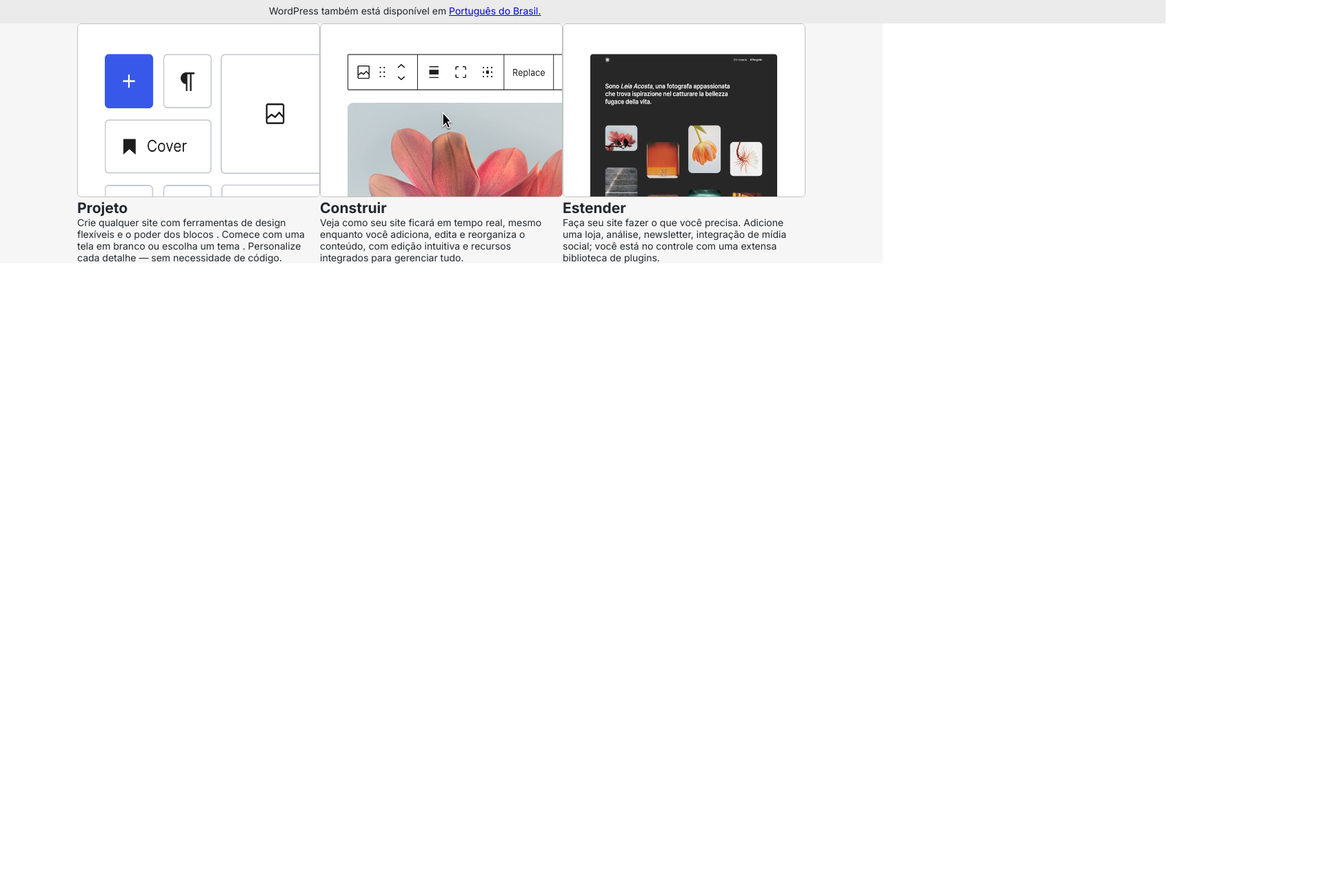
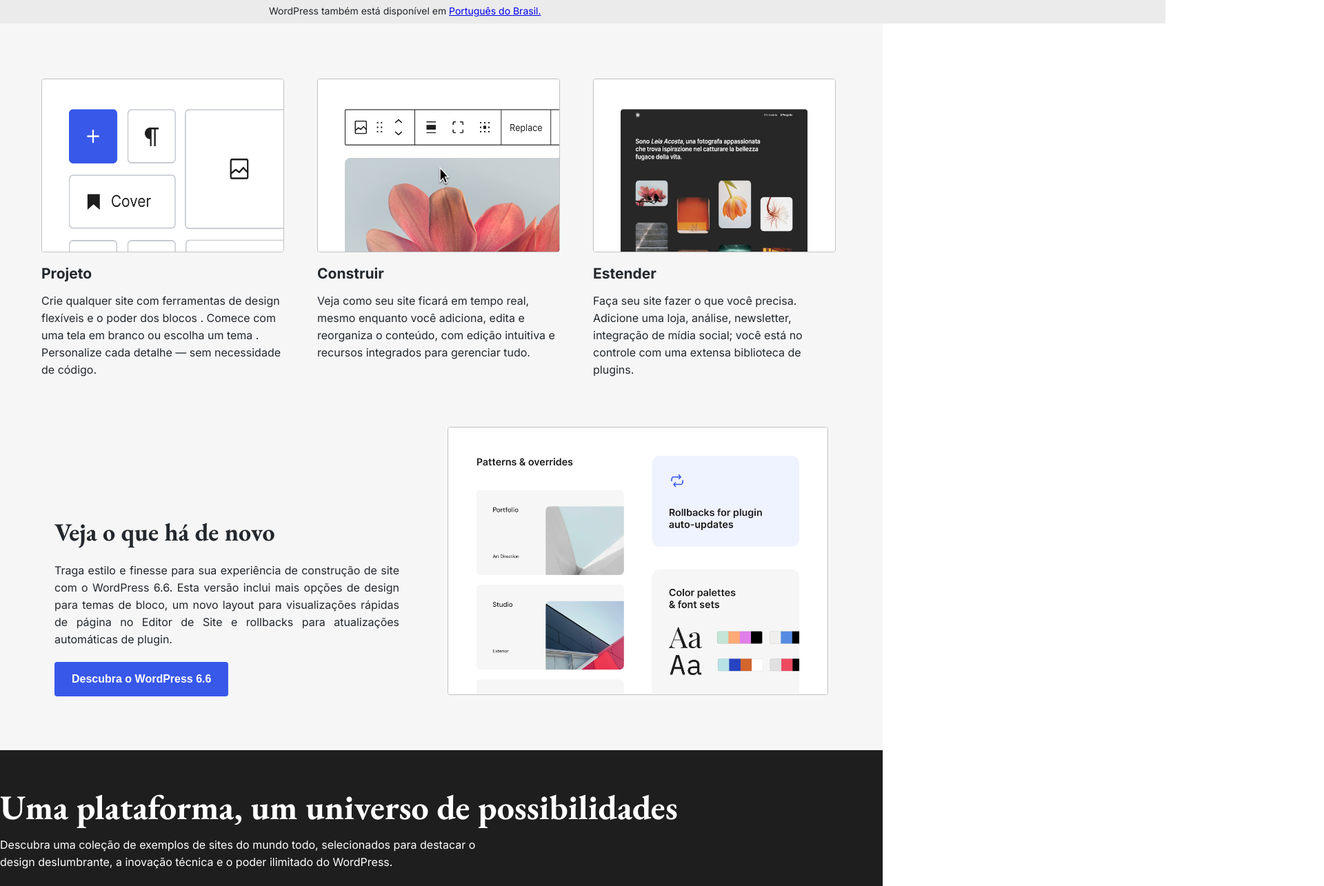
Before and after one commit to MathSchwarz/Projetos, a plain HTML site: page pagina-wordpress/index.html in a window 1280 px wide. Shown: the part 387-1672 px from the top of the page at 69% size, 1920 px wide, since content can reach past the window. Before the commit the page ends 800 px from the top, so only its background shows below. Drawn offline with nearby package versions, Linux system fonts and the light colour scheme.

Commit message:
Insersão de conteudo

```diff
--- a/pagina-wordpress/index.html
+++ b/pagina-wordpress/index.html
@@ -53,26 +53,62 @@
             <p>WordPress também está disponível em <a href="https://br.wordpress.org/">Português do Brasil.</a></p>
         </section>
     </main>
-        <section class="meio">
-            <div class="projeto">
+    <section class="container">
+        <div class="wrapper">
+            <div class="box">
                 <img src="./imagens/projeto.webp" alt="projeto">
                 <h2>Projeto</h2>
                 <p>Crie qualquer site com ferramentas de design flexíveis e o poder dos blocos . Comece com uma tela em
                     branco ou escolha um tema . Personalize cada detalhe — sem necessidade de código.</p>
             </div>
-            <div class="construir">
+            <div class="box">
                 <img src="./imagens/construir.webp" alt="construir">
                 <h2>Construir</h2>
                 <p>Veja como seu site ficará em tempo real, mesmo enquanto você adiciona, edita e reorganiza o conteúdo,
                     com edição intuitiva e recursos integrados para gerenciar tudo.</p>
             </div>
-            <div class="estender">
+            <div class="box">
                 <img src="./imagens/estender.webp" alt="estender">
                 <h2>Estender</h2>
                 <p>Faça seu site fazer o que você precisa. Adicione uma loja, análise, newsletter, integração de mídia
                     social; você está no controle com uma extensa biblioteca de plugins.</p>
             </div>
-        </section>
+        </div>
+    </section>
+    <section class="veja">
+        <div class="conteudo">
+            <h1>Veja o que há de novo</h1>
+            <p>Traga estilo e finesse para sua experiência de construção de site com o WordPress 6.6. Esta versão inclui
+                mais opções de design para temas de bloco, um novo layout para visualizações rápidas de página no Editor
+                de Site e rollbacks para atualizações automáticas de plugin.</p>
+            <button>Descubra o WordPress 6.6</button>
+        </div>
+        <img src="./imagens/veja-o-que-a-de-novo.webp" alt="veja-o-que-a-de-novo">
+    </section>
+    <section class="middle">
+        <div>
+            <h1>Uma plataforma, um universo de possibilidades</h1>
+            <p>Descubra uma coleção de exemplos de sites do mundo todo, selecionados para destacar o design
+                deslumbrante, a inovação técnica e o poder ilimitado do WordPress.</p>
+        </div>
+        <div class="middle-img">
+            <img src="./imagens/rolling-stone.webp" alt="rolling-stone">
+            <img src="./imagens/Time-Magazine.png" alt="Time-Magazine">
+            <img src="./imagens/NASA-1.png" alt="NASA-1" height="50px" width="60px">
+            <img src="./imagens/Microsoft.webp" alt="Microsoft">
+            <img src="./imagens/tech-crunch.png" alt="tech-crunch">
+            <img src="./imagens/Harvard.webp" alt="Harvard">
+        </div>
+        <div>
+            <button>Explore a Vitrine</button>
+        </div>
+        <div class="carrossel">
+            <img src="./imagens/primeira-coluna.webp" alt="primeira-coluna">
+            <img src="./imagens/segunda-coluna.webp" alt="segunda-coluna">
+            <img src="./imagens/terceira-coluna.webp" alt="terceira-coluna">
+        </div>
+    </section>
+
     <footer></footer>
 </body>
 
--- a/pagina-wordpress/style.css
+++ b/pagina-wordpress/style.css
@@ -153,19 +153,133 @@ main {
     width: 500px;
 }
 
-.meio{
-    display: flex;
-justify-content: center;
+.container{
+display: flex;
+
 background-color: #F6F6F6;
+width: 100%;
+align-items: center;
 }
 
-.meio img{
-     width: 350px;
+.wrapper{
+    display: flex;
+    justify-content: space-between;
+    width: 1200px;
+    margin: auto;
+}
+
+.box {
+    width: 30%;
+    padding: 20px;
+
+}
+
+.container img{
+    margin-top: 60px;
+    width: 350px;
     height: 250px;
     border: 1px solid #23282d41;
-    border-radius: 6px;
+    border-radius: 4px;
+}
+.container h2{
+    padding: 15px 0px;
+}
+.container p{
+    line-height: 25px;
+    width: 350px;
+    font-size: 16px;
 }
 
-.meio p{
-    width: 350px;
+.veja{
+    background-color: #F6F6F6;
+    display: flex;
+    align-items: center;
+    justify-content: center;
+    padding-top: 50px;
 }
+
+.conteudo{
+    padding: 50px 70px 0px 0px;
+}
+
+.veja h1{
+    font-family: var(--fonte1);
+    font-size: 36px;
+}
+
+.veja p{
+    width: 500px;
+    text-align: justify;
+    padding: 20px 0px;
+    line-height: 25px;
+    font-size: 16px;
+}
+
+.veja button{
+    font-weight: bold;
+    font-size: 16px;
+    background-color: #3858E9;
+    color: white;
+    border: none;
+    margin: 0;
+    padding: 25px;
+    text-align: center;
+    cursor: pointer;
+    display: flex;
+    align-items: center;
+    border-radius: 4px;
+}
+
+.veja img{
+    width: 550px;
+    border: 1px solid #23282d41;
+    border-radius: 4px;
+    margin-bottom: 80px;
+}
+
+.middle{
+    background-color: #1E1E1E;
+}
+
+.middle h1{
+    padding-top: 50px;
+    font-family: var(--fonte1);
+    color: white;
+    font-size: 50px;
+}
+
+.middle p{
+    margin: 10px 0px;
+    font-family: var(--fonte2);
+    line-height: 25px;
+    font-size: 16px;
+    color: white;
+    width: 700px;
+}
+
+.middle-img{
+    margin: 50px 0px;
+    display: flex;
+   height: 30px;
+   justify-content: space-around;
+}
+
+.middle button{
+    font-weight: bold;
+    font-size: 16px;
+    background-color: #3858E9;
+    color: white;
+    border: none;
+    margin: 50px 0px;
+    padding: 25px;
+    text-align: center;
+    cursor: pointer;
+    display: flex;
+    align-items: center;
+    border-radius: 4px;
+}
+
+.carrossel img{
+    margin-bottom: 20px;
+
+}
```
